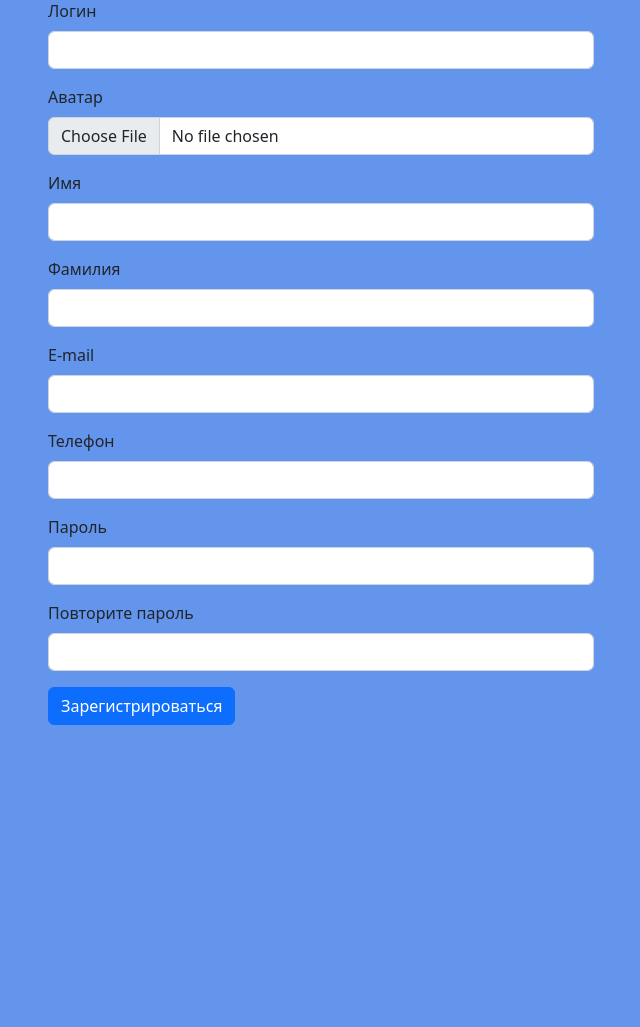
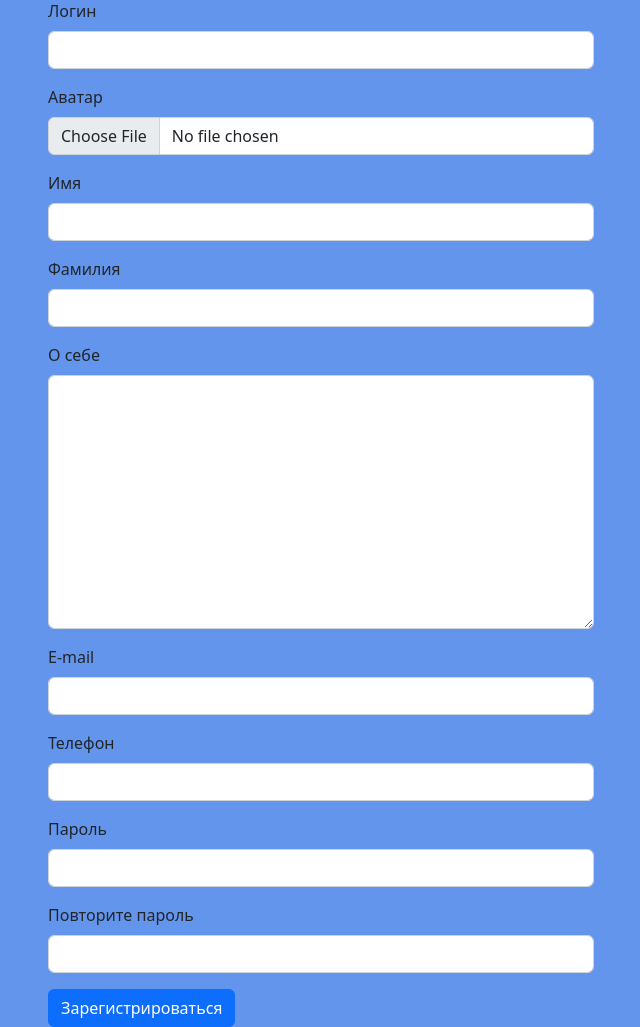
Before and after one commit to Buulbik/Hillel, a Django app: page /user/register/ in a window 1280 px wide. Shown: the part 377-1404 px from the top of the page, without its empty margins (319-959 px from the left). Before the commit the page ends 1102 px from the top, so only its background shows below. Run offline with Django 4.2, Linux system fonts and the light colour scheme; parts of the project's set-up code (start-up, migrations or seed data) failed here and were passed over.

Commit message:
register hw

```diff
--- a/apps/user/admin.py
+++ b/apps/user/admin.py
@@ -11,7 +11,7 @@ admin.site.unregister(Group)
 class UserAdmin(UserAdmin):
     fieldsets = (
         (None, {"fields": ("username", "password")}),
-        (_("Personal info"), {"fields": ("first_name", "last_name", "email", "phone", 'image_tag', 'image')}),
+        (_("Personal info"), {"fields": ("first_name", "last_name", "email", "phone", 'image_tag', 'image', 'about')}),
         (
             _("Permissions"),
             {
--- a/apps/user/models.py
+++ b/apps/user/models.py
@@ -24,6 +24,7 @@ class User(AbstractUser):
         format='JPEG',
         options={'quality': 100}
     )
+    about = models.TextField(verbose_name='О себе', null=True, blank=True)
 
     def image_tag_thumbnail(self):
         if self.image:
--- a/templates/user/register.html
+++ b/templates/user/register.html
@@ -32,6 +32,10 @@
                     <input type="text" class="form-control" id="last_name" name="last_name" required>
                 </div>
                 <div class="mb-3">
+                    <label for="about" class="form-label">О себе</label>
+                    <textarea class="form-control" name="about" id="about" cols="30" rows="10"></textarea>
+                </div>
+                <div class="mb-3">
                     <label for="email" class="form-label">E-mail</label>
                     <input type="email" class="form-control" id="email" name="email" required>
                 </div>
```
Also changed, not shown: apps/user/migrations/0004_user_about.py (added).
